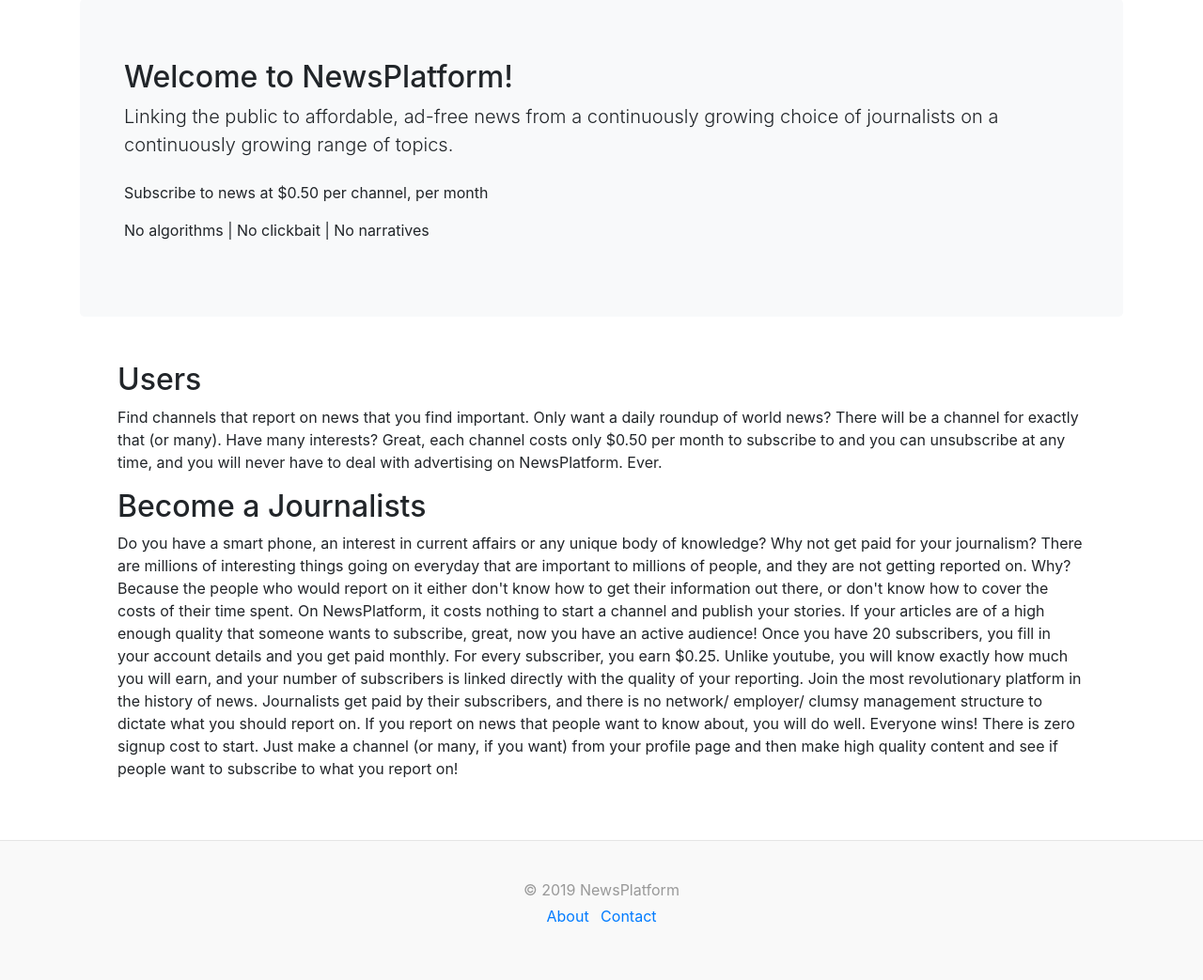
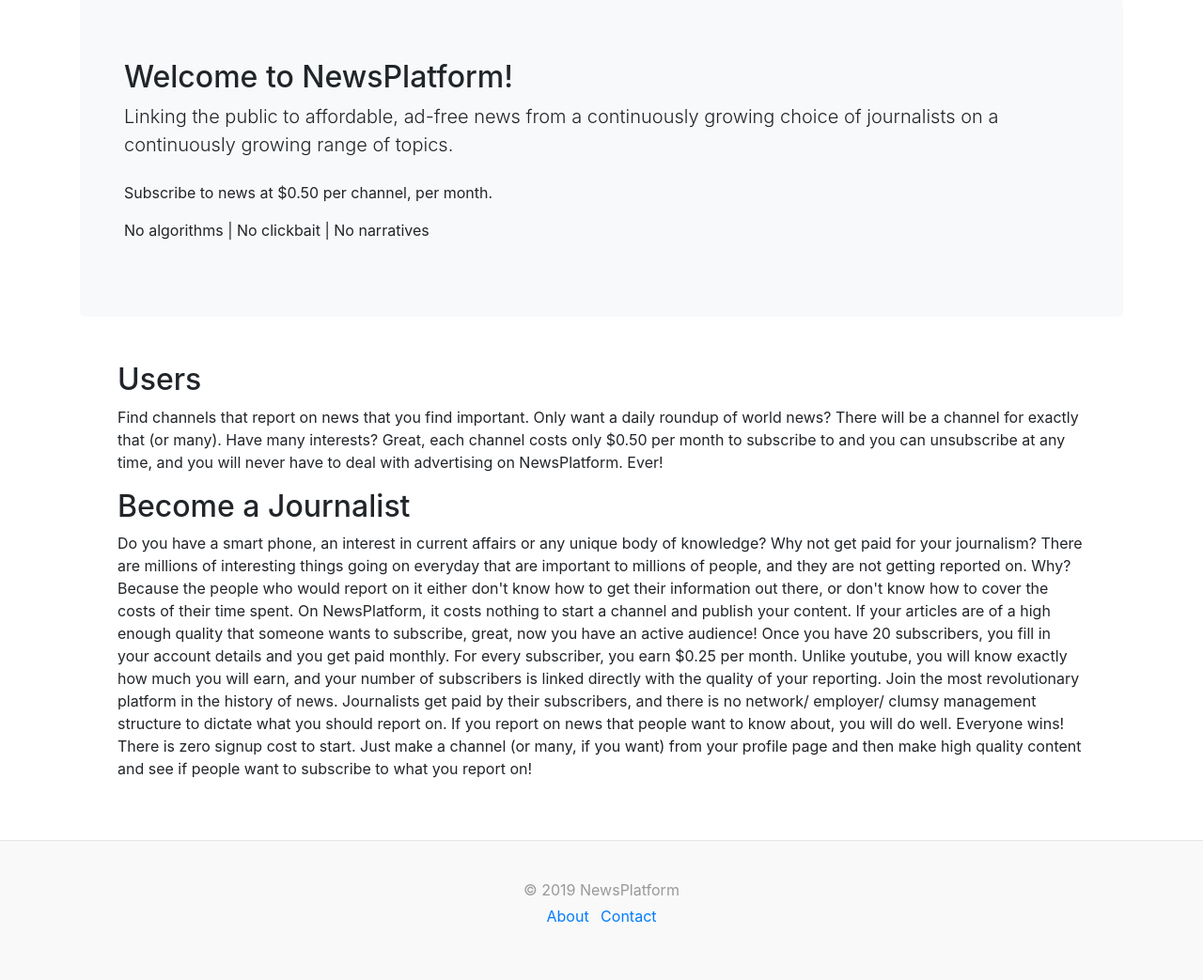
Before and after one commit to oldjpwilson/NewsPlatform, a Django app: page /about/ in a window 1280 px wide. Shown: the part 125-1168 px from the top of the page at 94% size. Run offline with Django 3.2, Linux system fonts and the light colour scheme; some libraries are stand-ins or nearby versions.

Commit message:
edit typos
Fixed typos

```diff
--- a/src/templates/nav/about.html
+++ b/src/templates/nav/about.html
@@ -10,7 +10,7 @@
       journalists on a continuously growing range of topics.</span>
 
       <div class="mt-4">
-        <p>Subscribe to news at $0.50 per channel, per month</p>
+        <p>Subscribe to news at $0.50 per channel, per month.</p>
         <p>No algorithms | No clickbait | No narratives</p>
       </div>
   </div>
@@ -27,17 +27,17 @@
        world news? There will be a channel for exactly that (or many). Have many interests?
        Great, each channel costs only $0.50 per month to subscribe to and you
        can unsubscribe at any time, and you will never have to deal with advertising
-       on NewsPlatform. Ever.</p>
+       on NewsPlatform. Ever!</p>
 
-      <h2>Become a Journalists</h2>
+      <h2>Become a Journalist</h2>
       <p>Do you have a smart phone, an interest in current affairs or any unique body
       of knowledge? Why not get paid for your journalism? There are millions of interesting things going on everyday that are
         important to millions of people, and they are not getting reported on. Why? Because the people who would report
         on it either don't know how to get their information out there, or don't know how to cover the costs of their time spent.
-      On NewsPlatform, it costs nothing to start a channel and publish your stories.
+      On NewsPlatform, it costs nothing to start a channel and publish your content.
       If your articles are of a high enough quality that someone wants to subscribe, great, now you have an active audience!
       Once you have 20 subscribers, you fill in your account details and you get paid monthly. For every subscriber,
-      you earn $0.25. Unlike youtube, you will know exactly how much you will earn,
+      you earn $0.25 per month. Unlike youtube, you will know exactly how much you will earn,
       and your number of subscribers is linked directly with the quality of your reporting.
       Join the most revolutionary platform in the history of news.
       Journalists get paid by their subscribers, and there is no network/
```
